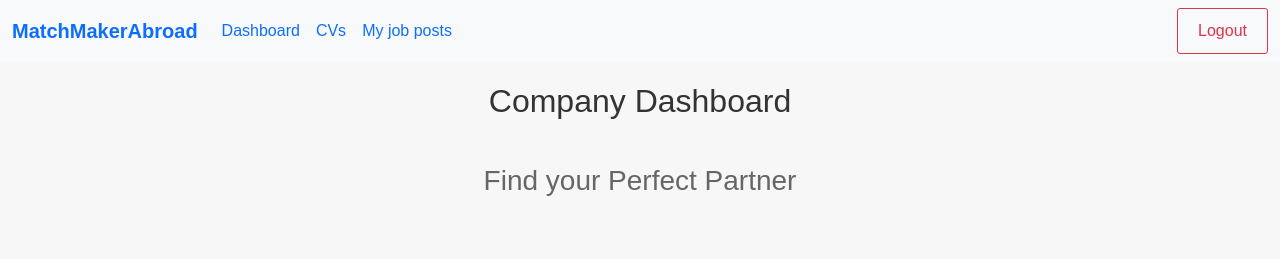
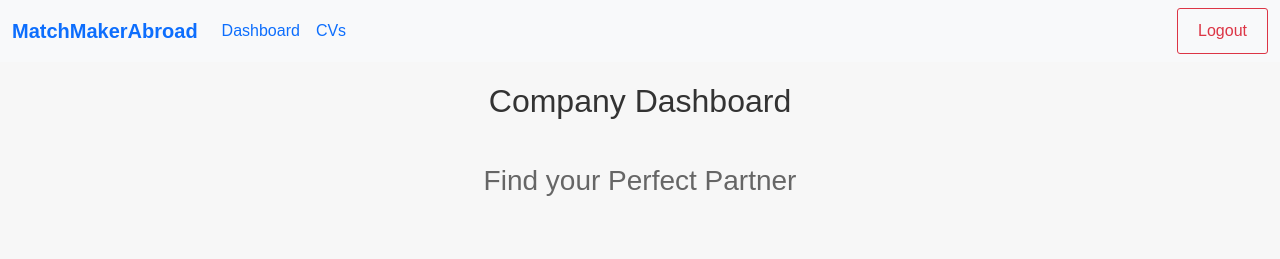
Before and after one commit to racamr/Flask-Web-App, a Flask app: page /companydashboard in a window 1280 px wide. Shown: the top 259 px of the page. Run offline with Flask 3, Linux system fonts and the light colour scheme; some libraries are stand-ins or nearby versions.

Commit message:
Page edits

```diff
--- a/Website/templates/companydashboard.html
+++ b/Website/templates/companydashboard.html
@@ -20,7 +20,6 @@
 
             <a class="nav-link" href="/companydashboard">Dashboard</a>
             <a class="nav-link" href="/cvs">CVs </a>
-            <a class="nav-link" href="">My job posts</a>
 
           </div>
 
--- a/Website/templates/cvs.html
+++ b/Website/templates/cvs.html
@@ -20,7 +20,7 @@
 
             <a class="nav-link" href="/companydashboard">Dashboard</a>
             <a class="nav-link" href="#">CVs</a>
-            <a class="nav-link" href="#">My Job Posts</a>
+
           </div>
 
         </div>
```
